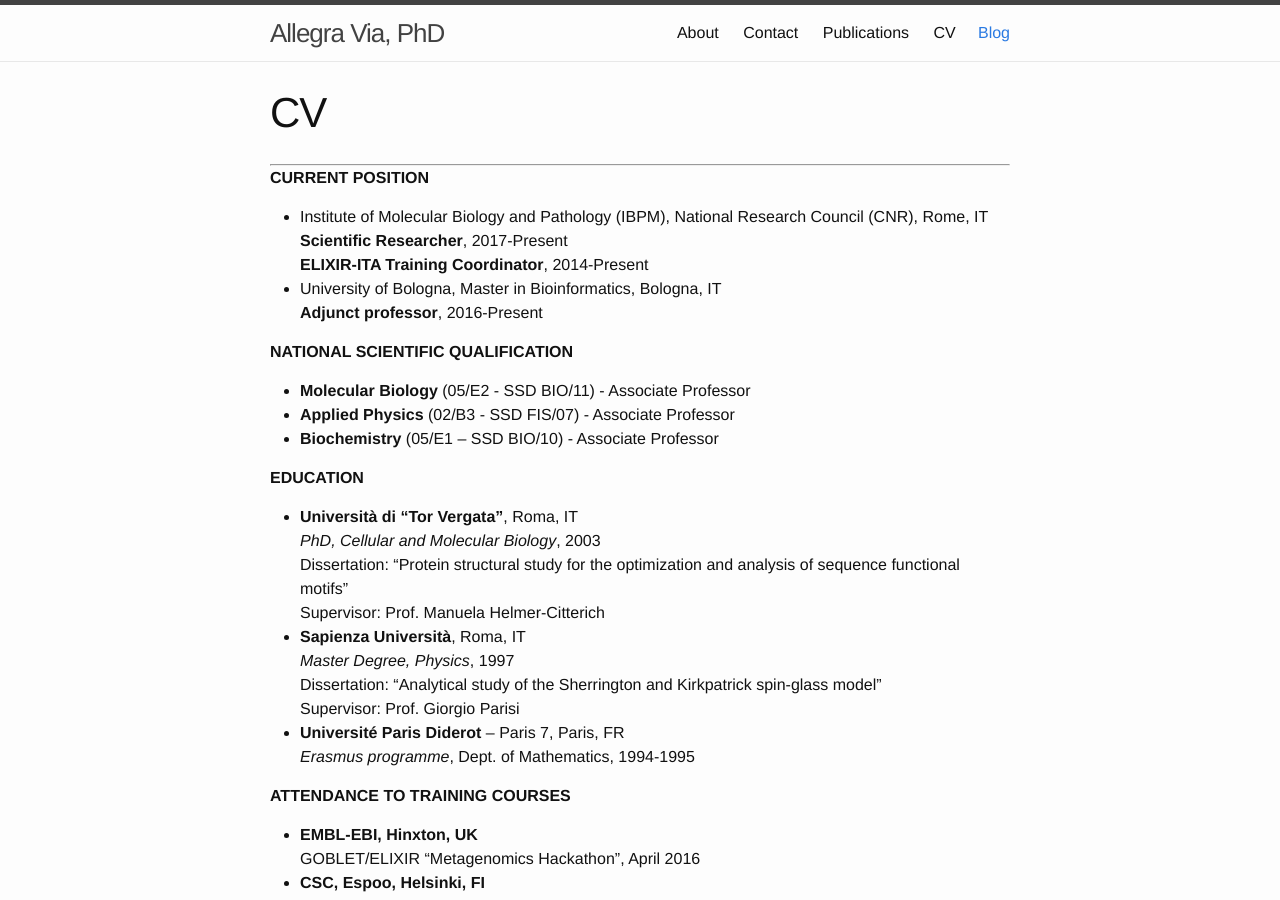
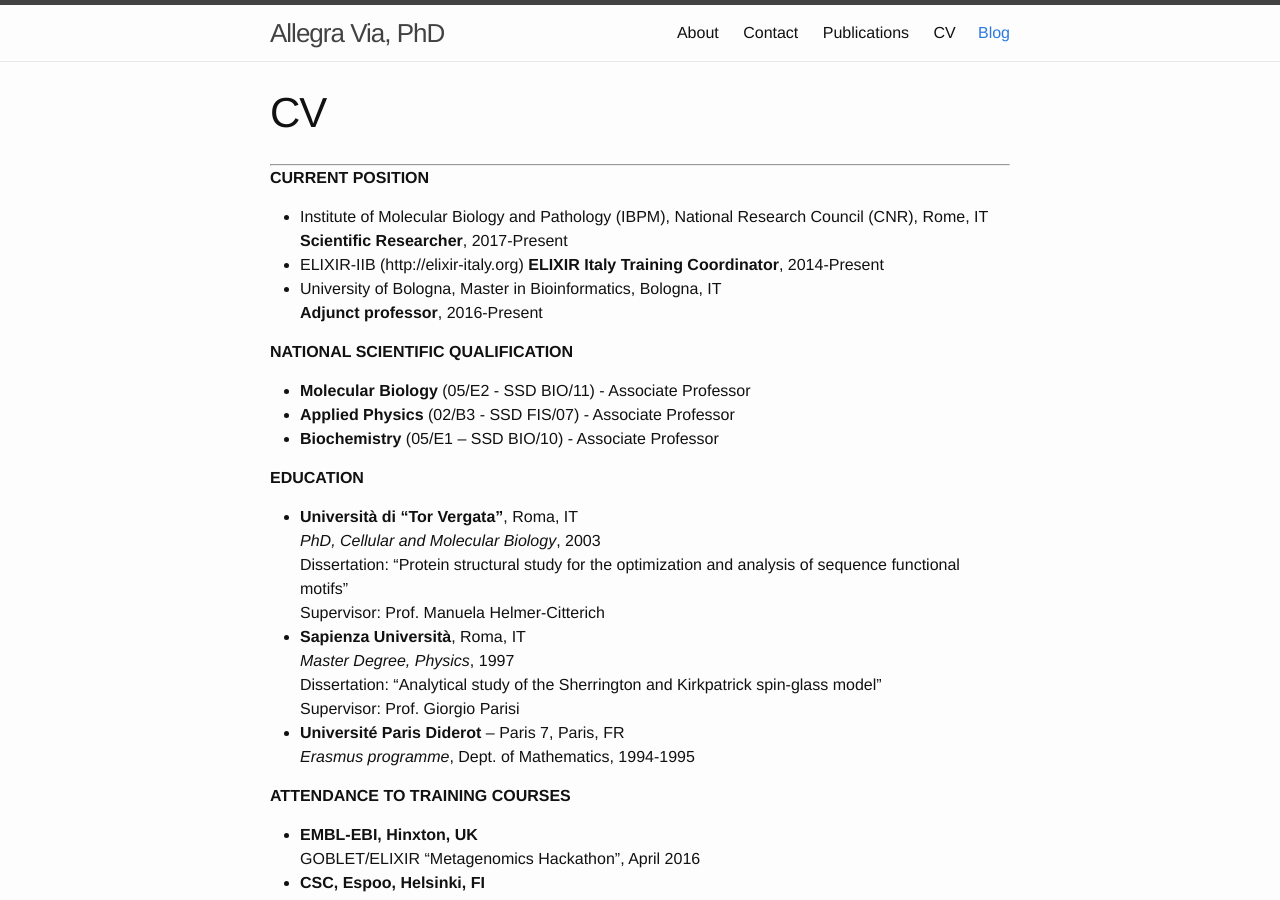
Before and after one commit to allegravia/website, a Jekyll site: the page built from _pages/04-cv.md, in a window 1280 px wide and 900 px high. Built offline with Jekyll 4.4.1, drawn with Linux system fonts in a browser that asks for light colours.

Commit message:
Update 04-cv.md

```diff
--- a/_pages/04-cv.md
+++ b/_pages/04-cv.md
@@ -9,7 +9,8 @@ permalink: /cv/
 
 - Institute of Molecular Biology and Pathology (IBPM), National Research Council (CNR), Rome, IT <br>
 **Scientific Researcher**, 2017-Present <br>
-**ELIXIR-ITA Training Coordinator**, 2014-Present
+- ELIXIR-IIB (http://elixir-italy.org)
+**ELIXIR Italy Training Coordinator**, 2014-Present
 - University of Bologna, Master in Bioinformatics, Bologna, IT<br>
 **Adjunct professor**, 2016-Present
 
```
